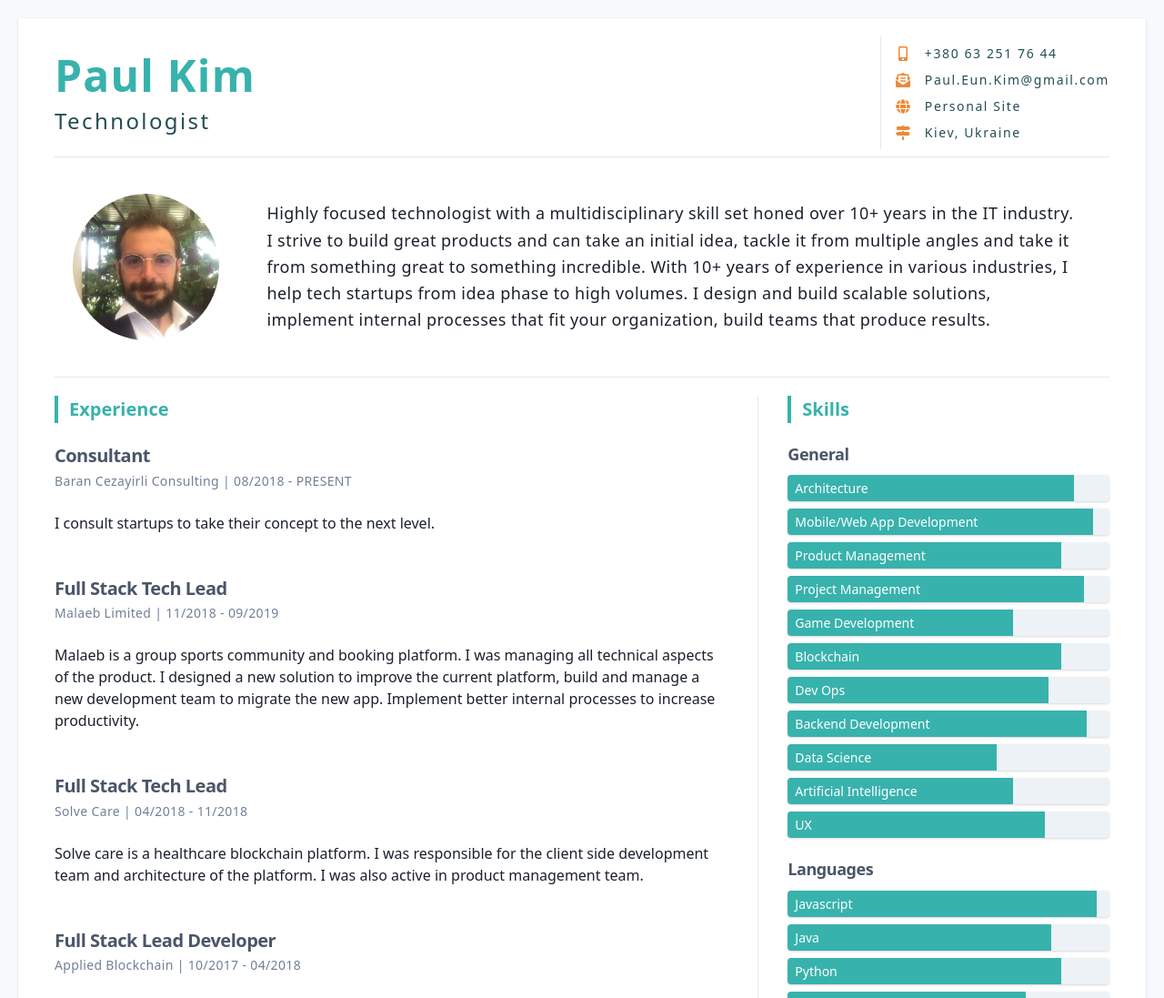
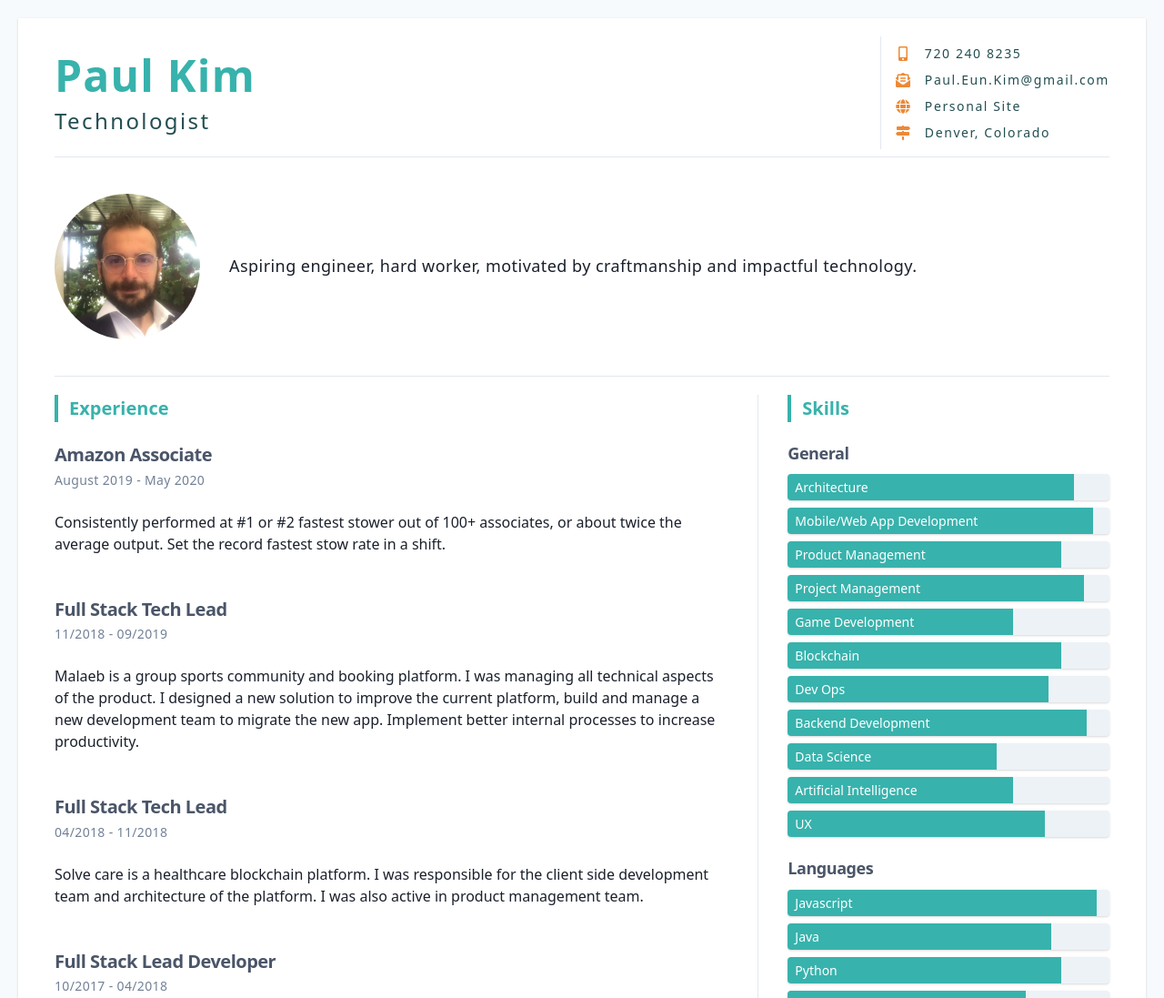
Before and after one commit to PaulEunKim/Resume, a Gatsby site: page / in a window 1280 px wide. Shown: the top 1097 px of the page at 91% size. Built offline with nearby package versions, Linux system fonts and the light colour scheme; Gatsby itself is replaced by a stand-in of ours.

Commit message:
updated information

```diff
--- a/data/profile.json
+++ b/data/profile.json
@@ -1,9 +1,9 @@
 {
   "contact": {
-    "phone": "+380 63 251 76 44",
+    "phone": "720 240 8235",
     "email": "Paul.Eun.Kim@gmail.com",
     "website": "https://NEEDSUPDATE.com",
-    "location": "Kiev, Ukraine"
+    "location": "Denver, Colorado"
   },
   "skills": [
     {
@@ -199,7 +199,7 @@
       ]
     }
   ],
-  "summary": "Highly focused technologist with a multidisciplinary skill set honed over 10+ years in the IT industry. I strive to build great products and can take an initial idea, tackle it from multiple angles and take it from something great to something incredible. With 10+ years of experience in various industries, I help tech startups from idea phase to high volumes. I design and build scalable solutions, implement internal processes that fit your organization, build teams that produce results.",
+  "summary": "Aspiring engineer, hard worker, motivated by craftmanship and impactful technology.",
   "education": [
     {
       "institution": "Middle East Technical University, Turkey",
@@ -216,11 +216,11 @@
   ],
   "experience": [
     {
-      "role": "Consultant",
-      "company": "Baran Cezayirli Consulting",
-      "description": "I consult startups to take their concept to the next level.",
-      "start": "08/2018",
-      "end": ""
+      "role": "Amazon Associate",
+      "company": "",
+      "description": "Consistently performed at #1 or #2 fastest stower out of 100+ associates, or about twice the average output. Set the record fastest stow rate in a shift.",
+      "start": "August 2019",
+      "end": "May 2020"
     },
     {
       "role": "Full Stack Tech Lead",
--- a/src/components/experience.js
+++ b/src/components/experience.js
@@ -8,7 +8,7 @@ const Experience = ({ data }) => (
         <article className="my-5" key={`${item.company}-${i}`}>
           <h2 className="item-header">{item.role}</h2>
           <h3 className="item-sub">
-            {item.company} | {item.start} - {item.end || 'PRESENT'}
+            {/* {item.company}  */}{item.start} - {item.end }
           </h3>
           <p className="py-6">{item.description}</p>
         </article>
--- a/src/components/summary.js
+++ b/src/components/summary.js
@@ -4,7 +4,7 @@ const Summary = ({ data }) => (
   <section className="py-5 border-b border-neutral-300 lg:flex items-center">
     <div className="my-5">
       <img
-        className="rounded-full mx-auto w-32 lg:w-full xl:w-4/5"
+        className= "rounded-full mx-auto w-40"
         src="./profile.jpg"
         alt="profile"
       />
```
